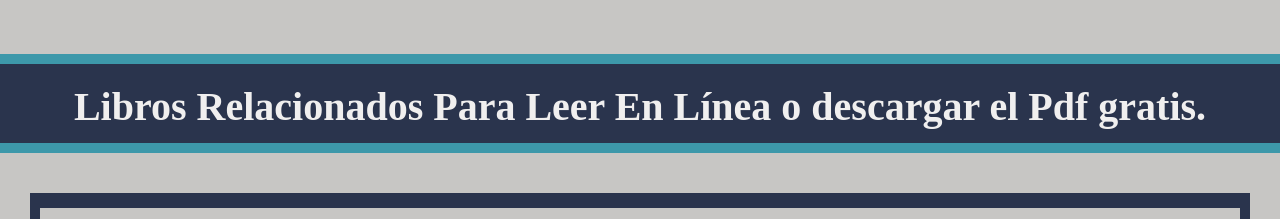
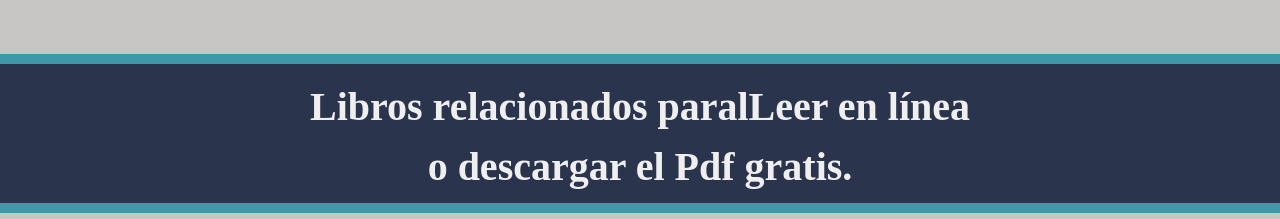
Before and after one commit to Isai2006/isom, a plain HTML site: page index.html in a window 1280 px wide. Shown: the part 4880-5099 px from the top of the page. Drawn offline with Linux system fonts and the light colour scheme.

Commit message:
Update index.html

```diff
--- a/index.html
+++ b/index.html
@@ -407,7 +407,7 @@
     </div></center><br><br>
     </P>
 
-    <p id="libros">Libros Relacionados Para Leer En Línea o descargar el Pdf gratis.</p>
+    <p id="libros">Libros relacionados paralLeer en línea <br> o descargar el Pdf gratis.</p>
 
     <div id="tab2">
         <table style="width: 100%;">
```
